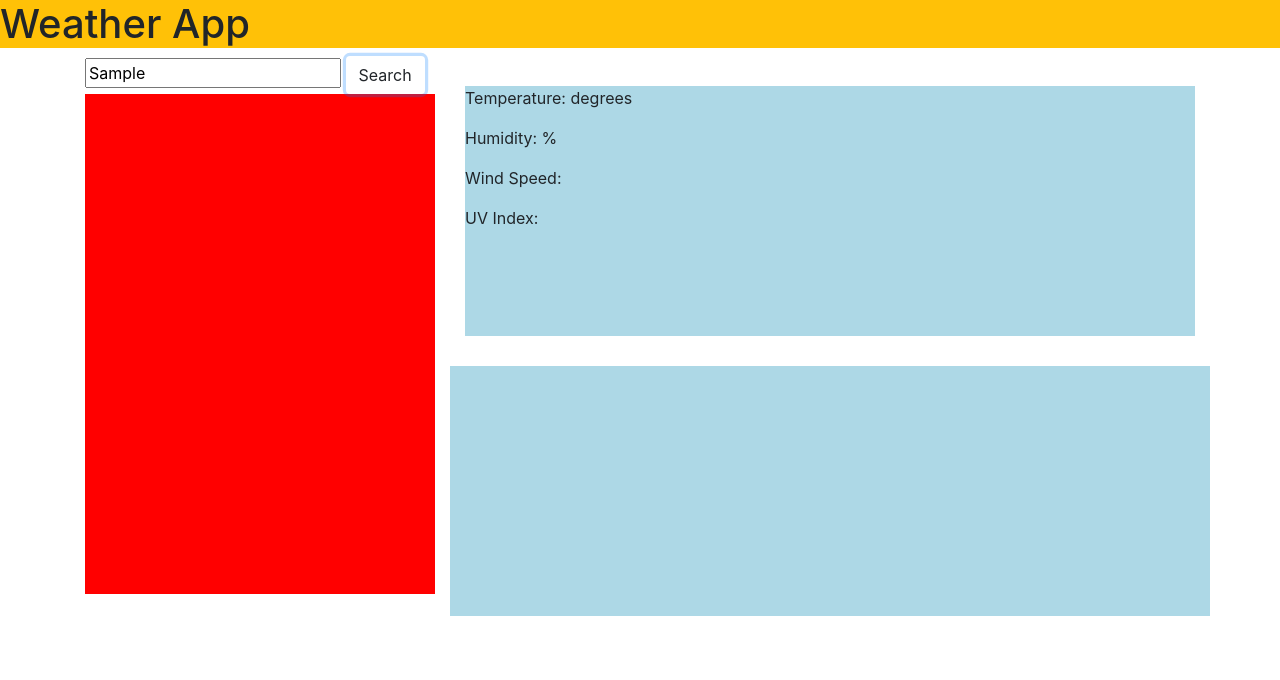
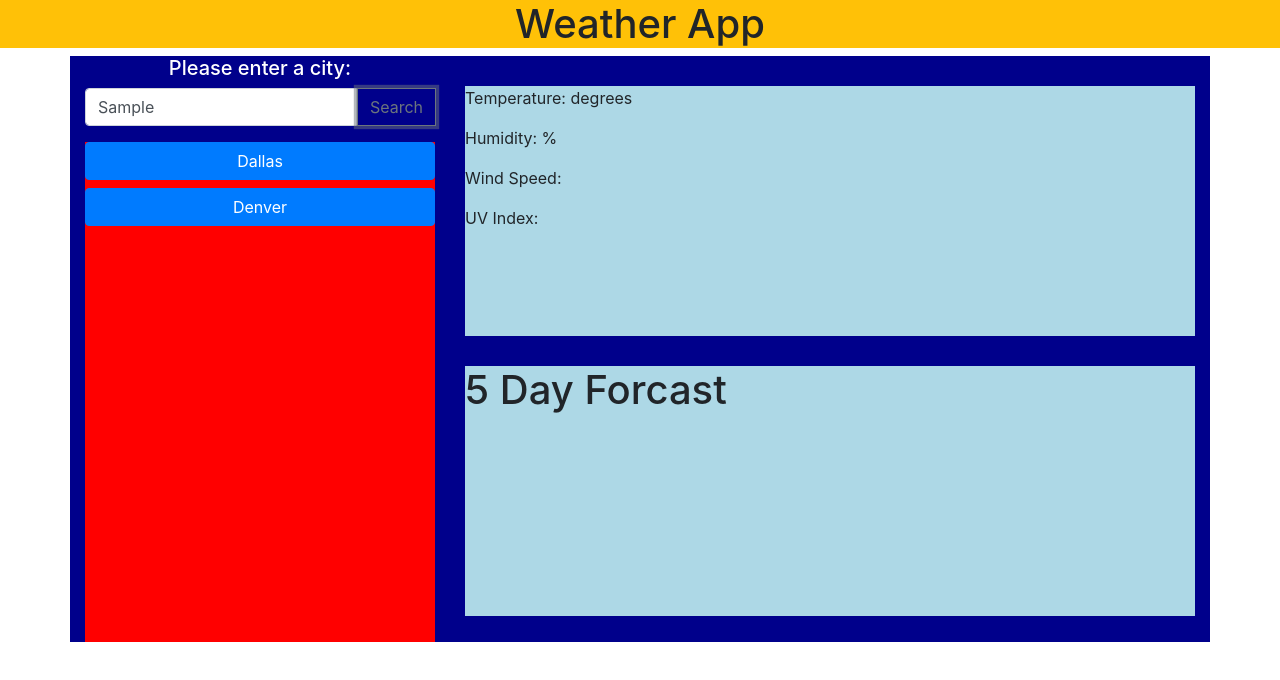
Before and after one commit to simmonstrever/weatherApp, a plain HTML site: page index.html in a window 1280 px wide. Both pictures are taken after typing "Sample" into the empty fields and a click on the button "Search". Drawn offline with nearby package versions, Linux system fonts and the light colour scheme; no server answers.

Commit message:
search bar complete, still working on 5day forecast and the api to draw the info

```diff
--- a/assets/script.js
+++ b/assets/script.js
@@ -3,6 +3,7 @@ var query = "&APPID=922170f09e7e847c60969243d491caad";
 
 //use moment for displaying UV light count
 var date = new Date();
+console.log(date);
 //create array that stores user inputs
 
 // ('https://api.openweathermap.org/data/2.5/weather?q=Denver&APPID=922170f09e7e847c60969243d491caad')
@@ -11,7 +12,9 @@ $("#search").on("click", function(){
     var location = $("#search-text").val();
     // var location = $(this).attr("cityName");
     //if (location === "") use geo location
-    var queryURL = "https://api.openweathermap.org/data/2.5/weather?q="+location+"&units=imperial&APPID=922170f09e7e847c60969243d491caad";
+    // var queryURL = "https://api.openweathermap.org/data/2.5/weather?q="+location+"&units=imperial&appid=922170f09e7e847c60969243d491caad";
+    var queryURL = "http://api.openweathermap.org/data/2.5/forecast?q="+location+"&appid=922170f09e7e847c60969243d491caad"
+    console.log(queryURL);
 
 
 
@@ -27,20 +30,31 @@ $("#search").on("click", function(){
         $("#temperature").text(response.main.temp);
         $("#humidity").text(response.main.humidity);
         $("#wind-speed").text(response.wind.speed);
-        //for later
-        // $("#uv").text()
+        $("#icon").text(response.weather.icon);
+        //need to render the icon
+        //console.log(response.weather.icon);
 
-        var uvURL = "http://api.openweathermap.org/data/2.5/uvi/forecast?"+query+"&lat=" + response.coord.lat+"&lon="+response.coord.lon+"&cnt=1";
+        var uvURL = "http://api.openweathermap.org/data/2.5/uvi/forecast?"+query+"&lat=" + response.coord.lat+"&lon="+response.coord.lon+"&cnt=5";
         console.log(uvURL);
 
         $.ajax({
             url: uvURL,
             method: "GET"
         }).then(function(ultraviolet){
-            // Math.floor(ultraviolet.value);
-            //if uv index < 2
-            // attr green
-        })
+            console.log(JSON.stringify(ultraviolet));
+            var index = ultraviolet[1].value;
+            $("#uv").text(index);
+            console.log(index);
+            if (index < 10){
+                $("#uv").attr("style", "background-color: green");
+            } else if (index > 10 ){
+                $("#uv").attr("style", "background-color: red");
+            }
+            // console.log(ultraviolet);
+            // console.log(ultraviolet[1].value);
+        });
+
+
     })
 
 });
--- a/assets/style.css
+++ b/assets/style.css
@@ -8,3 +8,7 @@
     background-color: lightblue;
     margin-top: 30px;
 }
+
+.container{
+    background-color: darkblue;
+}
--- a/index.html
+++ b/index.html
@@ -13,7 +13,7 @@
 
     <meta charset="UTF-8">
     <meta name="viewport" content="width=device-width, initial-scale=1.0">
-    <title>Document</title>
+    <title>Weather App</title>
 </head>
 
 <body>
@@ -21,26 +21,46 @@
 
 
     <header class="bg-warning">
-        <h1>Weather App</h1>
+        <h1 class="text-center" id="icon">Weather App</h1>
     </header>
     <div class="container">
         <div class="row">
             <div class="col-md-4">
+                <h5 class="text-white text-center">Please enter a city:</h5>
+            <div class="input-group mb-3">
+                <input type="text" class="form-control" id="search-text" placeholder="" aria-label="Example text with button addon" aria-describedby="button-addon1">
+                <div class="input-group-prepend">
+                    <button class="btn btn-outline-secondary" type="button" id="search">Search</button>
+                  </div>
+              </div>
+              <div id="recent">
+                <button type="button" class="btn btn-primary btn-block">Dallas</button>
+                <button type="button" class="btn btn-primary  btn-block">Denver</button>
+
+            </div>
+            </div>
+
+             <!-- <div class="col-md-4">
                 <input class="input" id="search-text" type="text"></input>
-                <button class="btn button" id="search"> Search </button>
+                <button class="btn button center-content" id="search"> Search </button>
                 <div id="recent">
-                    <!-- dynamically created from array of recent searches -->
+                    <button type="button" class="btn btn-primary btn-block">Dallas</button>
+                    <button type="button" class="btn btn-secondary  btn-block">Denver</button>
+                    dynamically created from array of recent searches
                 </div>
-            </div>
+            </div> -->
         <div class="col-md-8">
             <div id="current">
-                <h1 id="city-name"></h1>
+            <div>
+                <h1 id="city-name"> </h1>
+            </div>
                 <p>Temperature: <span id="temperature"></span> degrees</p>
                 <p>Humidity: <span id="humidity"></span> %</p>
                 <p>Wind Speed: <span id="wind-speed"></span></p>
                 <p>UV Index: <span id="uv"></span></p>
             </div>
-            <div id="five-day" class="row">
+            <div id="five-day">
+                <h1> 5 Day Forcast </h1>
                 <!-- use attr to dynamically make 5 day forcast all of these to have own column -->
                 <!-- create array that stores values -->
             </div>
```
